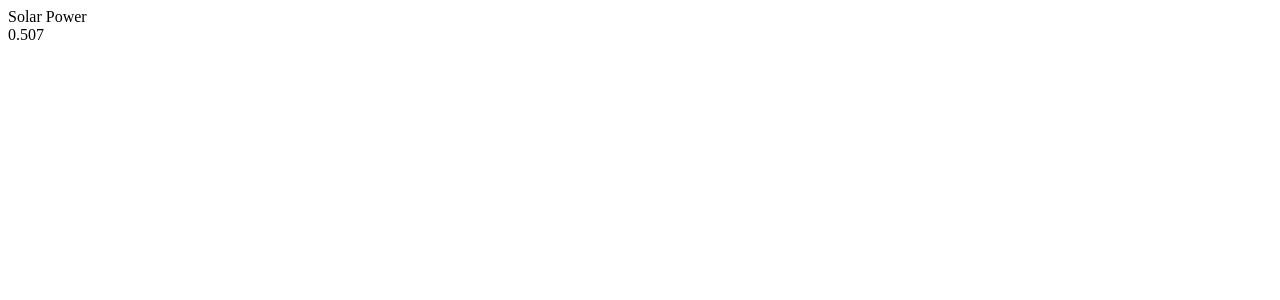
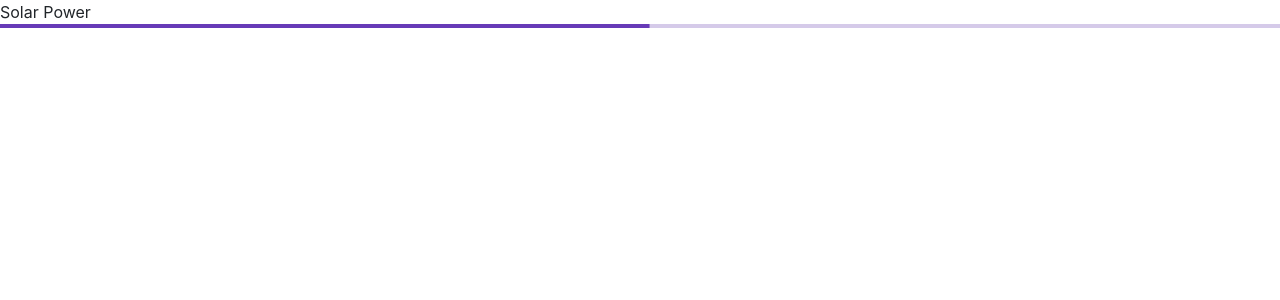
Before and after one commit to baronlib/HomeView, an Angular app: page / in a window 1280 px wide. Shown: the top 300 px of the page. Built offline with nearby package versions, Linux system fonts and the light colour scheme.

Commit message:
Added progressbar display

```diff
--- a/angular.json
+++ b/angular.json
@@ -23,6 +23,7 @@
               "src/assets"
             ],
             "styles": [
+              "node_modules/bootstrap/dist/css/bootstrap.min.css",
               "src/styles.css"
             ],
             "scripts": []
--- a/package.json
+++ b/package.json
@@ -12,15 +12,20 @@
   "private": true,
   "dependencies": {
     "@angular/animations": "^6.0.0",
+    "@angular/cdk": "^6.0.2",
     "@angular/common": "^6.0.0",
     "@angular/compiler": "^6.0.0",
     "@angular/core": "^6.0.0",
     "@angular/forms": "^6.0.0",
     "@angular/http": "^6.0.0",
+    "@angular/material": "^6.0.2",
     "@angular/platform-browser": "^6.0.0",
     "@angular/platform-browser-dynamic": "^6.0.0",
     "@angular/router": "^6.0.0",
+    "bootstrap": "^4.1.1",
     "core-js": "^2.5.4",
+    "jquery": "^3.3.1",
+    "popper": "^1.0.1",
     "rxjs": "^6.0.0",
     "rxjs-compat": "^6.1.0",
     "zone.js": "^0.8.26"
--- a/src/app/app.module.ts
+++ b/src/app/app.module.ts
@@ -3,6 +3,7 @@ import { NgModule } from '@angular/core';
 
 import { AppComponent } from './app.component';
 import { SolarViewComponent } from './solar-view/solar-view.component';
+import {MatProgressBarModule} from '@angular/material/progress-bar';
 
 @NgModule({
   declarations: [
@@ -10,7 +11,8 @@ import { SolarViewComponent } from './solar-view/solar-view.component';
     SolarViewComponent
   ],
   imports: [
-    BrowserModule
+    BrowserModule,
+    MatProgressBarModule
   ],
   providers: [],
   bootstrap: [AppComponent]
--- a/src/app/services/test-solar-source.service.ts
+++ b/src/app/services/test-solar-source.service.ts
@@ -12,6 +12,6 @@ export class TestSolarSourceService implements SolarSourceService  {
 
   currentPower(): number {
 
-    return Math.random();
+    return Math.random()*100;
   }
 }
--- a/src/app/solar-view/solar-view.component.css
+++ b/src/app/solar-view/solar-view.component.css
@@ -0,0 +1 @@
+@import '~bootstrap/dist/css/bootstrap.min.css';
--- a/src/app/solar-view/solar-view.component.ts
+++ b/src/app/solar-view/solar-view.component.ts
@@ -2,12 +2,15 @@ import { Component, OnInit, OnDestroy } from '@angular/core';
 import { SolarSourceService } from '../services/solar-source.service';
 import { TestSolarSourceService } from '../services/test-solar-source.service';
 import { Observable } from 'rxjs-compat';
+import {MatProgressBarModule} from '@angular/material/progress-bar';
 
 @Component({
   selector: 'solar-view',
   template: `
   <ng-content></ng-content>
-  <div>{{power | number : '1.2'}}</div>`,
+  <mat-progress-bar [value]="power">{{power}}</mat-progress-bar>
+  `,
+  //<div>{{power | number : '1.2'}}</div>
   styleUrls: ['./solar-view.component.css'],
   providers: [
     { provide: SolarSourceService, useClass: TestSolarSourceService }
@@ -20,9 +23,11 @@ export class SolarViewComponent implements OnInit, OnDestroy {
   private powerObservable: Observable<number>;
 
   constructor(private solarService: SolarSourceService) {
+
     this.powerObservable = Observable.timer(0, 2000).map(
       () => this.power = this.solarService.currentPower()
     );
+
   }
 
   ngOnInit() {
--- a/src/styles.css
+++ b/src/styles.css
@@ -1 +1,2 @@
 /* You can add global styles to this file, and also import other style files */
+@import "../node_modules/@angular/material/prebuilt-themes/deeppurple-amber.css";
```
Also changed, not shown: 1 other file (tests, documents, lock files or other folders).
